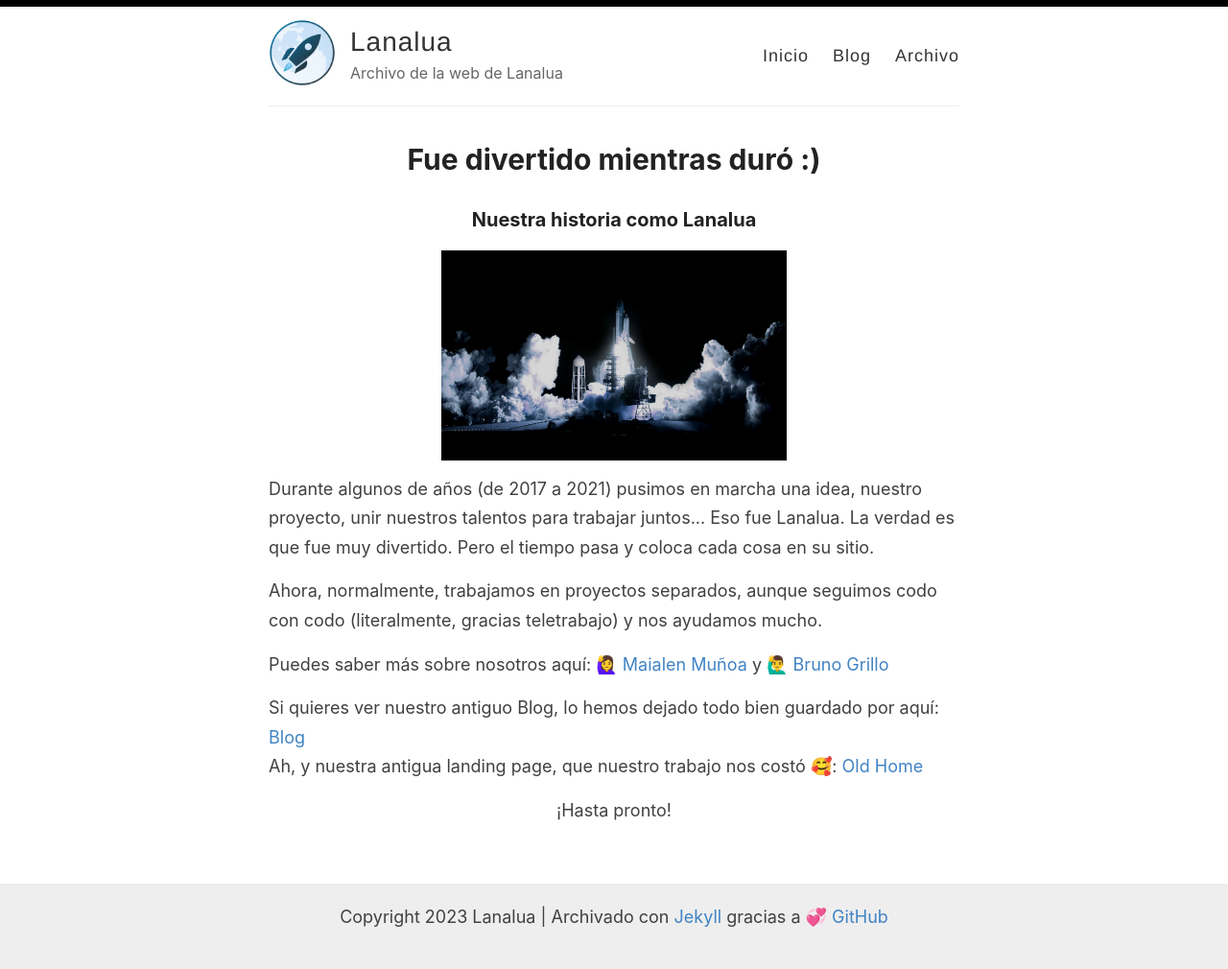
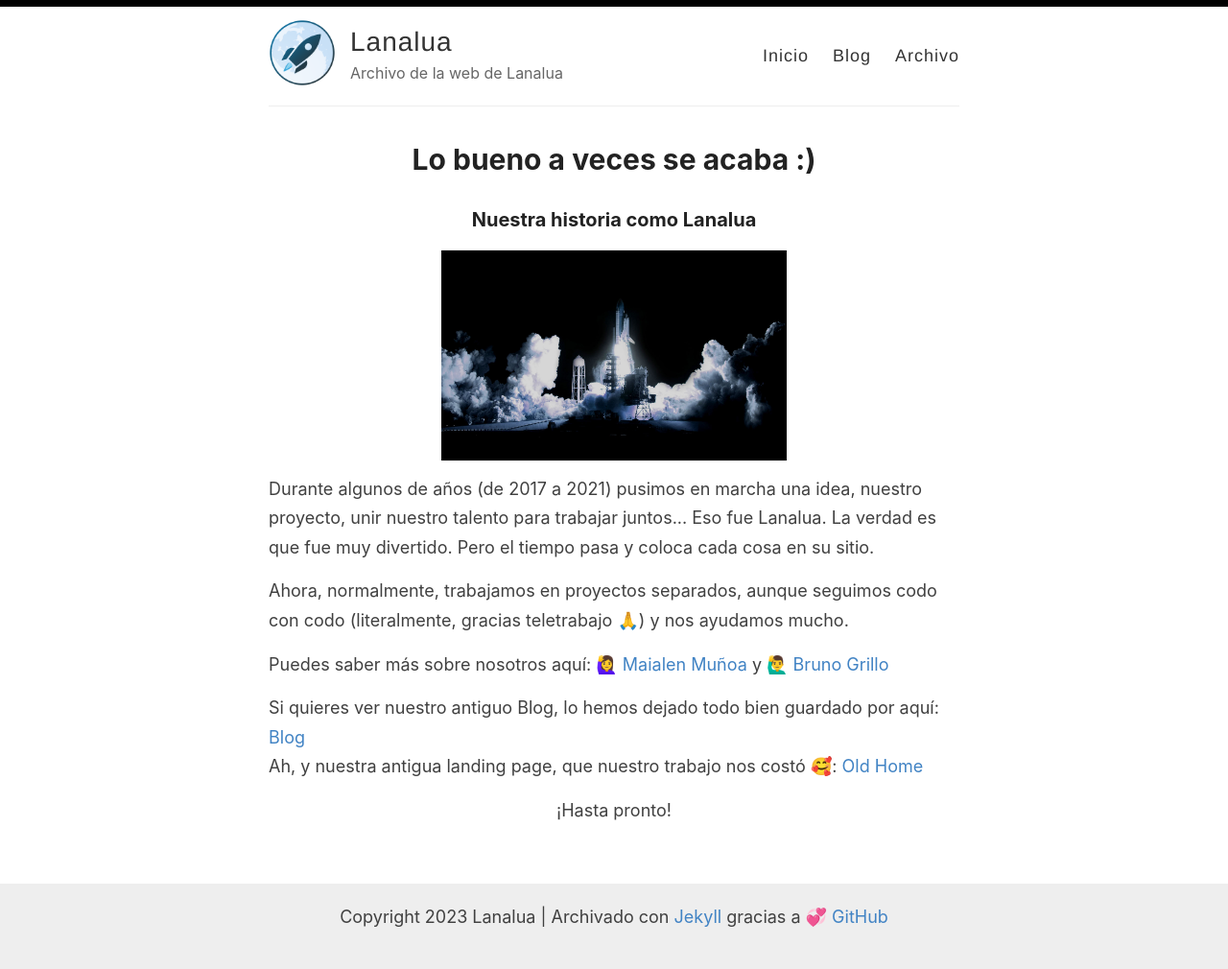
Before and after one commit to lanalua/lanalua.github.io, a Jekyll site: the page built from index.html, in a window 1280 px wide. Shown: the whole page at 96% size. Built offline with Jekyll 4.4.1, drawn with Linux system fonts in a browser that asks for light colours.

Commit message:
Update index.html
Update index

```diff
--- a/index.html
+++ b/index.html
@@ -2,22 +2,20 @@
 layout: default
 ---
 
-<h1>Fue divertido mientras duró :)</h1>
+<h1>Lo bueno a veces se acaba :)</h1>
 
-<div class="entry">
   <h3>Nuestra historia como Lanalua</h3>
 
   <p><img src="/images/agencia-de-comunicacion-digital-madrid-lanalua.jpg" width="50%"/></p>
 
-  <p>Durante algunos de años (de 2017 a 2021) pusimos en marcha una idea, nuestro proyecto, unir nuestros talentos para trabajar juntos... Eso fue Lanalua.
+  <p>Durante algunos de años (de 2017 a 2021) pusimos en marcha una idea, nuestro proyecto, unir nuestro talento para trabajar juntos... Eso fue Lanalua.
     La verdad es que fue muy divertido. Pero el tiempo pasa y coloca cada cosa en su sitio.</p>
 
-    <p>Ahora, normalmente, trabajamos en proyectos separados, aunque seguimos codo con codo (literalmente, gracias teletrabajo) y nos ayudamos mucho.</p>
+    <p>Ahora, normalmente, trabajamos en proyectos separados, aunque seguimos codo con codo (literalmente, gracias teletrabajo 🙏) y nos ayudamos mucho.</p>
 
-    <p>Puedes saber más sobre nosotros aquí: 🙋‍♀️ <a href="https://maialenmunoa.com">Maialen Muñoa</a> y 🙋‍♂️ <a href="https://bcgrillo.github.io">Bruno Grillo</a></p>
+    <p>Puedes saber más sobre nosotros aquí: 🙋‍♀️&nbsp;<a href="https://maialenmunoa.com">Maialen Muñoa</a> y 🙋‍♂️&nbsp;<a href="https://bcgrillo.github.io">Bruno Grillo</a></p>
 
     <p>Si quieres ver nuestro antiguo Blog, lo hemos dejado todo bien guardado por aquí: <a href="/blog">Blog</a>
     <br/>Ah, y nuestra antigua landing page, que nuestro trabajo nos costó 🥰: <a href="/oldhome">Old Home</a></p>
 
     <p style="text-align: center;">¡Hasta pronto!</p>
-</div>
```
